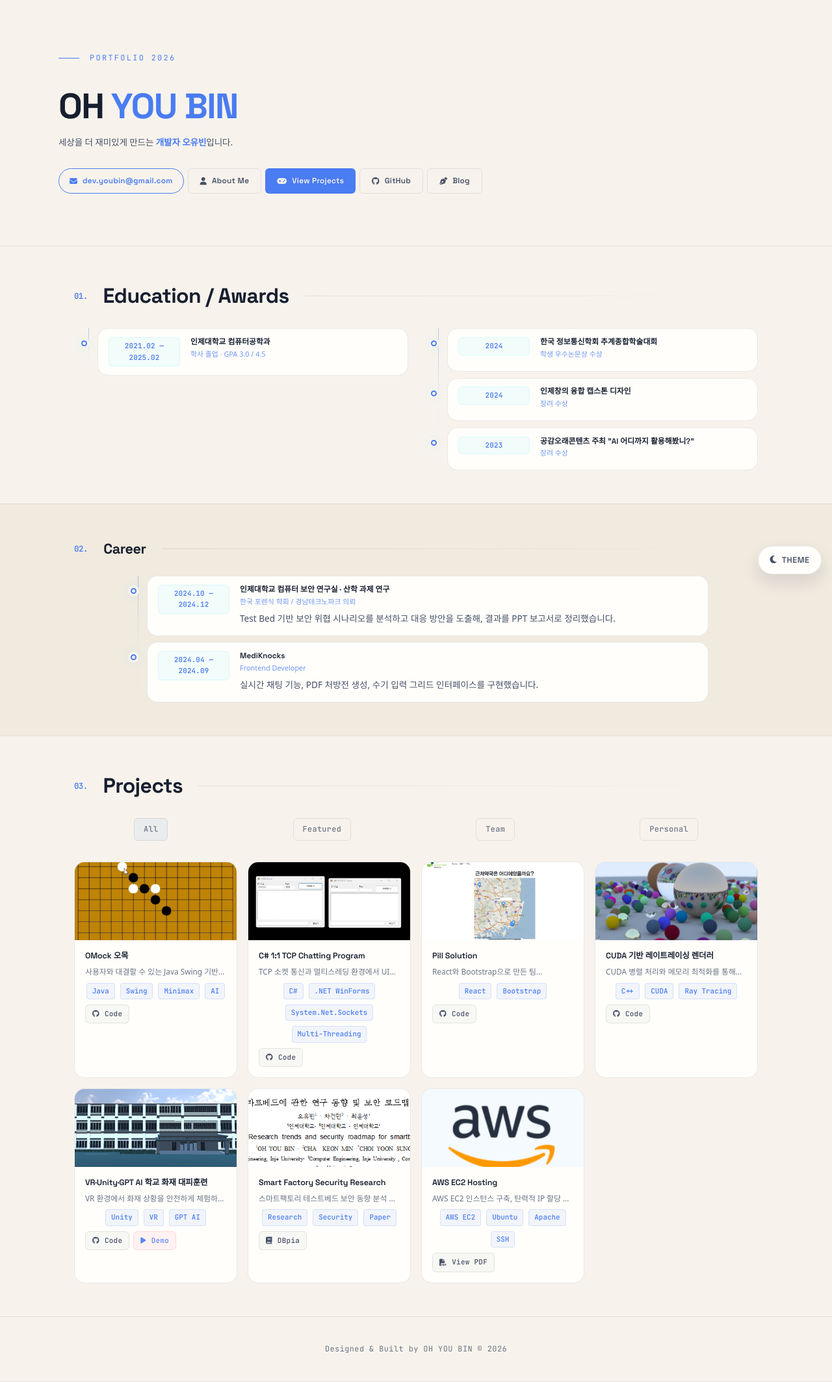
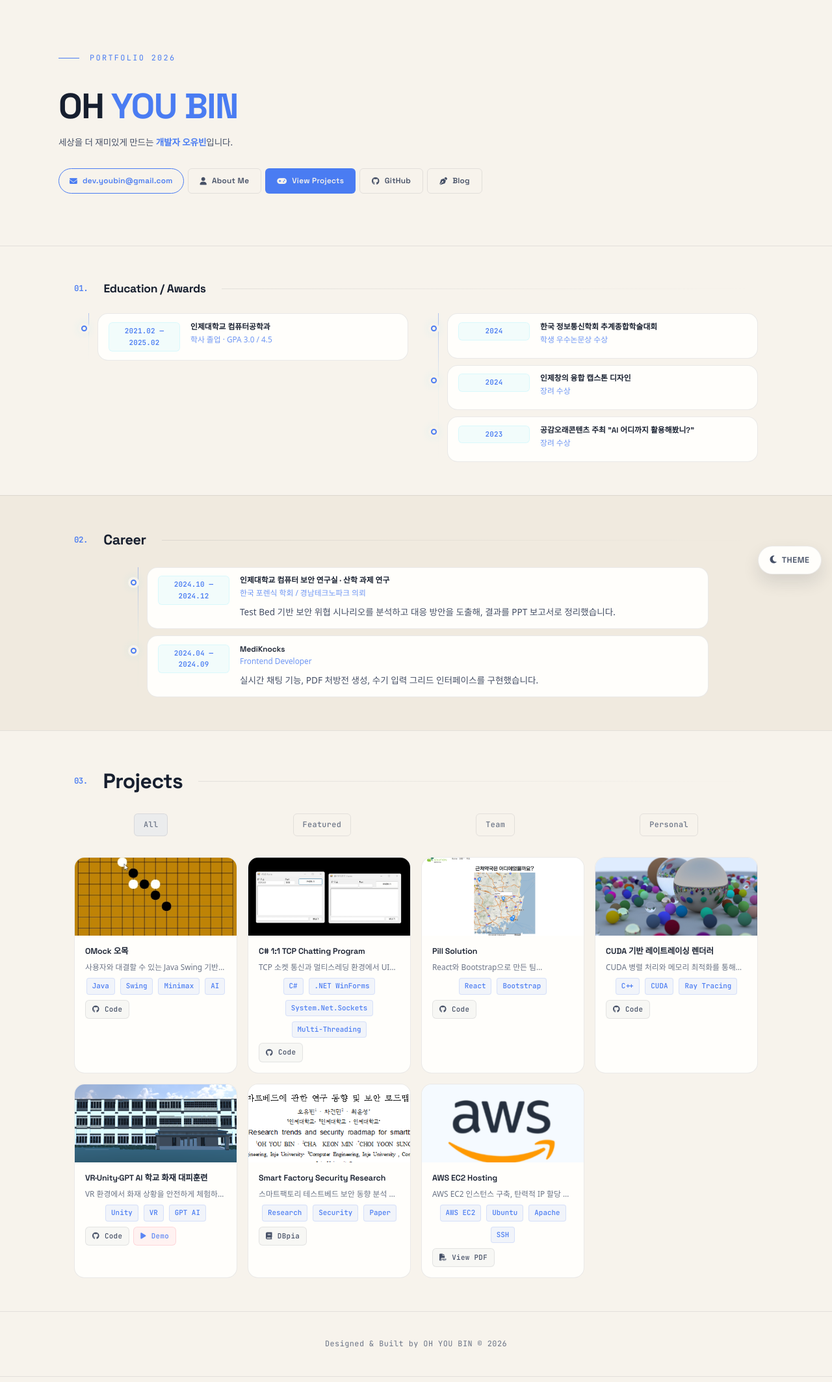
Before and after one commit to eye2ffect/eye2ffect.github.io, a Jekyll site: the page built from index.html, in a window 1280 px wide. Shown: the whole page at 65% size. Built offline with Jekyll 4.4.1, drawn with Linux system fonts in a browser that asks for light colours; some web fonts are replaced.

Commit message:
Adjust education/awards heading and text size

```diff
--- a/assets/css/education.css
+++ b/assets/css/education.css
@@ -65,10 +65,10 @@
   margin-bottom: 2px; line-height: 1.25;
 }
 .experience-company {
-  font-size: var(--text-xxs);
+  font-size: var(--text-xs);
   color: var(--cyan); opacity: 0.8;
   font-weight: 500;
-  margin-bottom: 0.3rem;
+  margin-bottom: 0.4rem;
 }
 .experience-description {
   margin: 0; padding: 0; list-style: none;
--- a/assets/css/main.css
+++ b/assets/css/main.css
@@ -475,6 +475,10 @@ html {
   background: linear-gradient(90deg, var(--border), transparent);
 }
 
+#education-awards .section-heading {
+  font-size: var(--text-h3);
+}
+
 #career .section-heading {
   font-size: var(--text-h2);
 }
```
